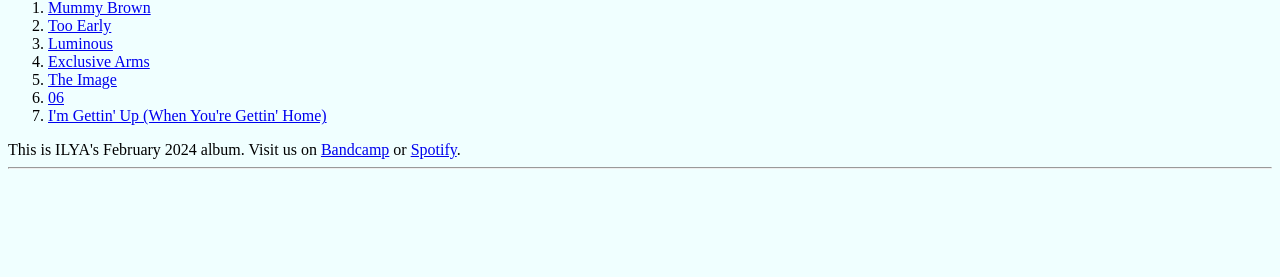
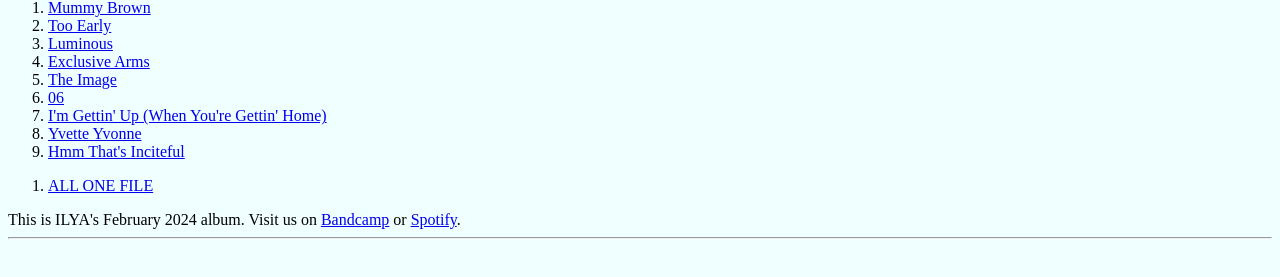
Before and after one commit to withoutairs/withoutairs.github.io, a plain HTML site: page 2024.html in a window 1280 px wide. Shown: the part 389-666 px from the top of the page. Drawn offline with Linux system fonts and the light colour scheme; a web font is replaced by a local one.

Commit message:
Yv and Inciteful

```diff
--- a/2024.html
+++ b/2024.html
@@ -58,6 +58,12 @@ ol,span{
         <li><a href="2024/05 - I Love You Alien - The Image.mp3">The Image</a>
         <li><a href="2024/06 - I Love You Alien - 2024-02-08 I Love You Alien.mp3">06</a>
         <li><a href="2024/07 - I Love You Alien - I'm Gettin' Up (When You're Gettin' Home).mp3">I'm Gettin' Up (When You're Gettin' Home)</a>
+        <li><a href="2024/08 - I Love You Alien - Yvette Yvonne.mp3">Yvette Yvonne</a>
+        <li><a href="2024/09 - I Love You Alien - Hmm That's Inciteful.mp3">Hmm That's Inciteful</a>
+
+
+</ol>
+<ol>                <li><a href="2024/all.mp3">ALL ONE FILE</a>
 </ol>
     <span>
             This is ILYA's February 2024 album. Visit us on <a href="https://iloveyoualien.bandcamp.com/">Bandcamp</a>
```
Also changed, not shown: 3 other files.
